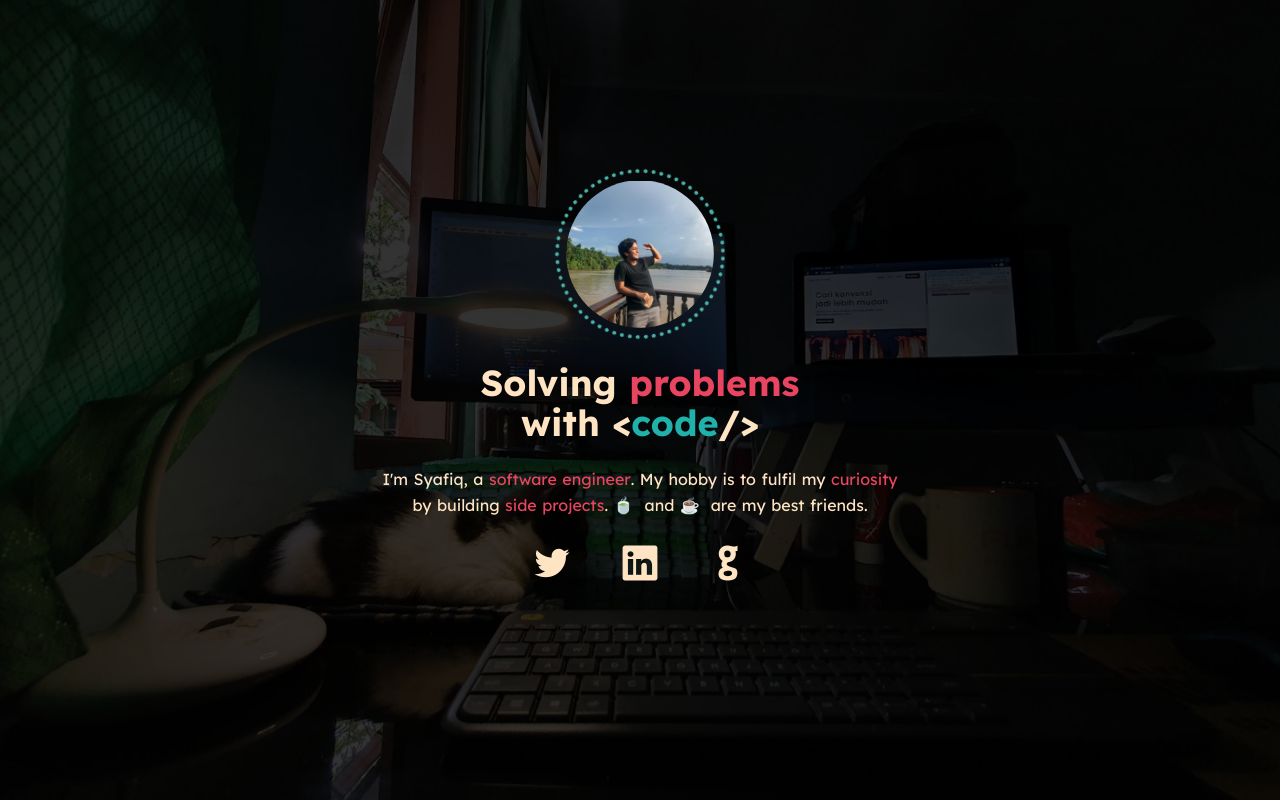
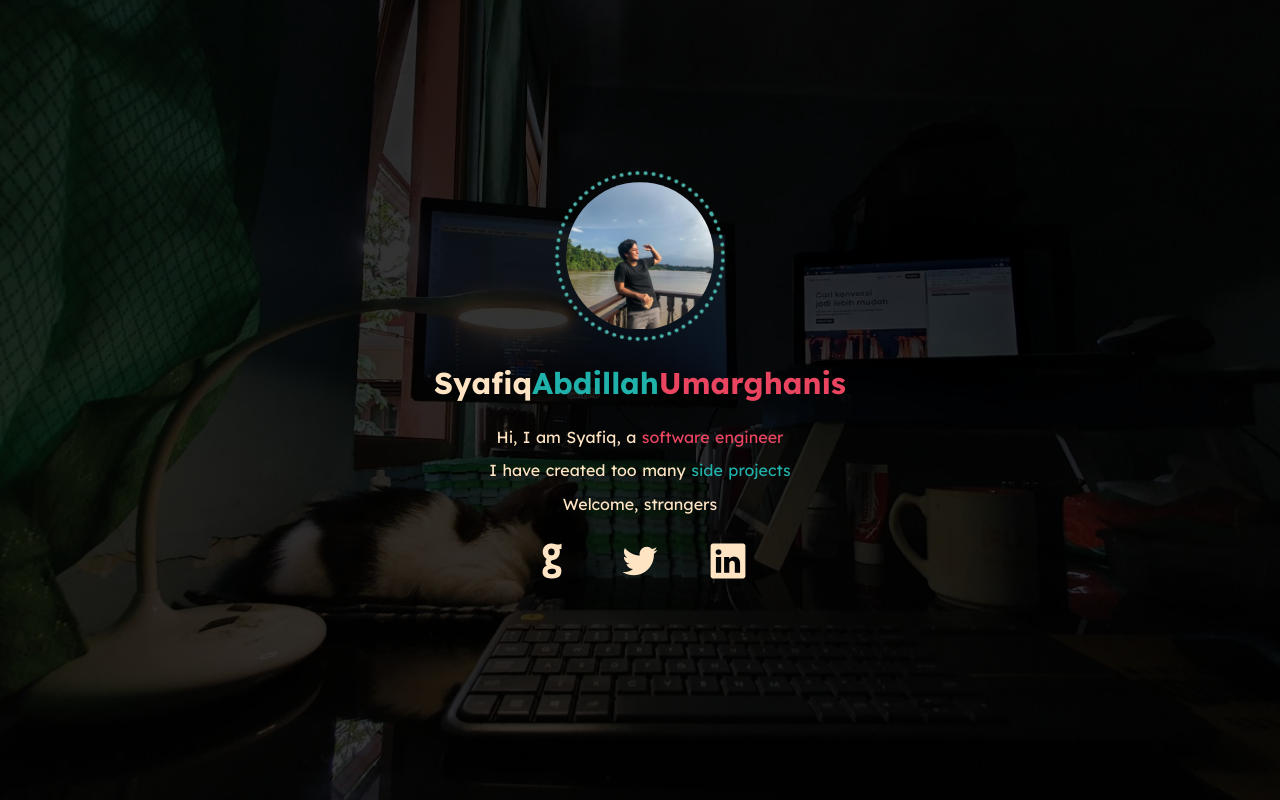
Before and after one commit to syafiqabdillah/portfolio, a Nuxt app: page / in a window 1280 px wide. Built offline with nearby package versions, Linux system fonts and the light colour scheme.

Commit message:
simplyfy banner

```diff
--- a/components/Avatar.vue
+++ b/components/Avatar.vue
@@ -3,7 +3,13 @@
     <div
       class="h-[170px] w-[170px] rounded-full border-4 border-dotted border-lightseagreen group-hover:border-accent animate-spin-slow"
     ></div>
-    <img src="~/assets/img/syafiq-river.jpg" alt="" class="avatar" />
+    <img
+      src="~/assets/img/syafiq-river.jpg"
+      height="170"
+      width="170"
+      alt=""
+      class="avatar"
+    />
   </div>
 </template>
 
--- a/components/Hero.vue
+++ b/components/Hero.vue
@@ -5,23 +5,47 @@
       class="text-center p-4 flex flex-col gap-6 items-center justify-center"
     >
       <Avatar />
-      <h1 class="font-bold text-4xl">
-        Solving <span class="red fancy-text">problems</span><br />
-        with &lt;<span class="green fancy-text">code</span>/&gt;
+      <h1 class="font-bold text-3xl">
+        <span class="fancy-text">Syafiq</span>
+        <span class="green fancy-text">Abdillah</span>
+        <span class="red fancy-text">Umarghanis</span>
       </h1>
-      <p class="summary">
-        I'm Syafiq, a <span class="fancy-text red">software engineer</span>. My
-        hobby is to fulfil my <span class="fancy-text red">curiosity</span> by
-        building <span class="fancy-text red">side projects</span>. 🍵 &nbsp;and
-        ☕ &nbsp;are my best friends.
-      </p>
+      <div class="flex flex-col gap-2">
+        <p>
+          Hi, I am Syafiq, a
+          <span class="fancy-text red">software engineer</span>
+        </p>
+        <p>
+          I have created too many
+          <span class="green fancy-text cursor-pointer">side projects</span>
+        </p>
+        <p class="group">Welcome, <span class="group-hover:hidden">strangers</span> <span class="hidden group-hover:inline-block">friends</span></p>
+      </div>
       <SocialLinks />
     </div>
   </div>
 </template>
 
 <script>
-export default {}
+export default {
+  head: {
+    title: 'Syafiq Abdillah Umarghanis',
+    meta: [
+      {
+        hid: 'description',
+        name: 'description',
+        content:
+          'A lifelong learned software engineer. Like to do any sort of side projects for the sake of adventure.',
+      },
+    ],
+    link: [
+      {
+        rel: 'canonical',
+        href: 'https://syafiqau.my.id',
+      },
+    ],
+  },
+}
 </script>
 
 <style lang="scss">
--- a/components/SocialLinks.vue
+++ b/components/SocialLinks.vue
@@ -13,20 +13,20 @@ export default {
   data() {
     return {
       socials: {
+        github: {
+          url: 'https://www.github.com/syafiqabdillah',
+          icon: 'icofont-github',
+          text: 'Follow me on Github',
+        },
         twitter: {
           url: 'https://www.twitter.com/umarghanis',
           icon: 'icofont-twitter',
-          text: 'Follow me on Twitter',
+          text: 'Stalk me on Twitter',
         },
         linkedin: {
           url: 'https://www.linkedin.com/in/syafiq-abdillah-1b634b78/',
           icon: 'icofont-linkedin',
           text: "Let's connect on Linkedin",
-        },
-        github: {
-          url: 'https://www.github.com/syafiqabdillah',
-          icon: 'icofont-github',
-          text: 'Follow me on Github',
         },
       },
     }
@@ -79,10 +79,6 @@ export default {
       opacity: 1;
     }
 
-    &:hover i {
-      color: var(--primary);
-    }
-
     &:nth-child(odd):hover i {
       transform: translateY(var(--vertical-move))
         rotate(calc(0deg - var(--rotate-deg)));
@@ -91,6 +87,14 @@ export default {
     &:nth-child(even):hover i {
       transform: translateY(var(--vertical-move)) rotate(var(--rotate-deg));
     }
+
+    &:nth-child(2):hover i {
+      color: var(--primary);
+    }
+
+    &:nth-child(3):hover i {
+      color: var(--accent);
+    }
   }
 }
 </style>
```
